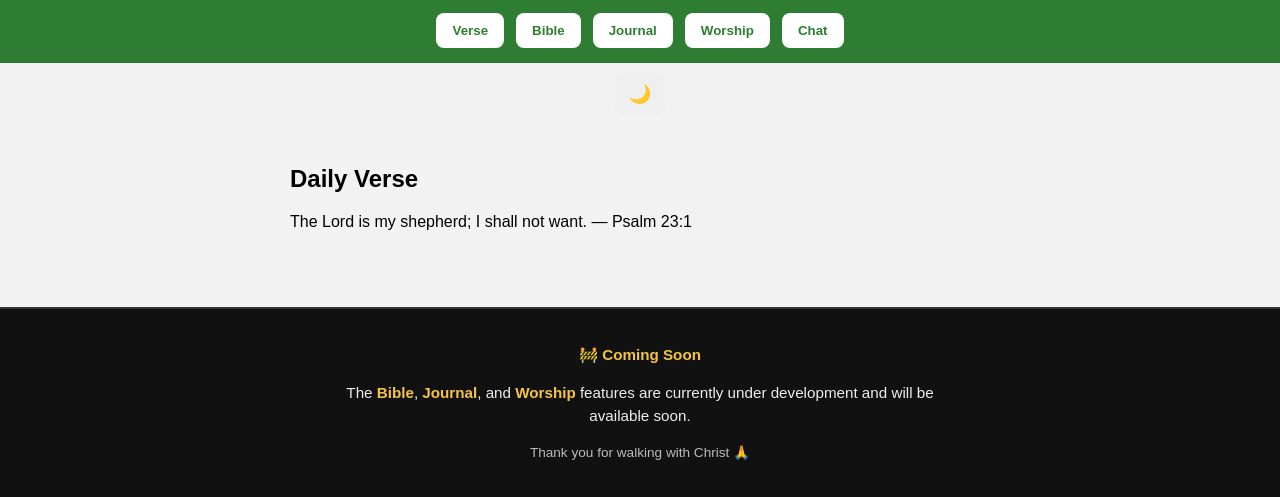
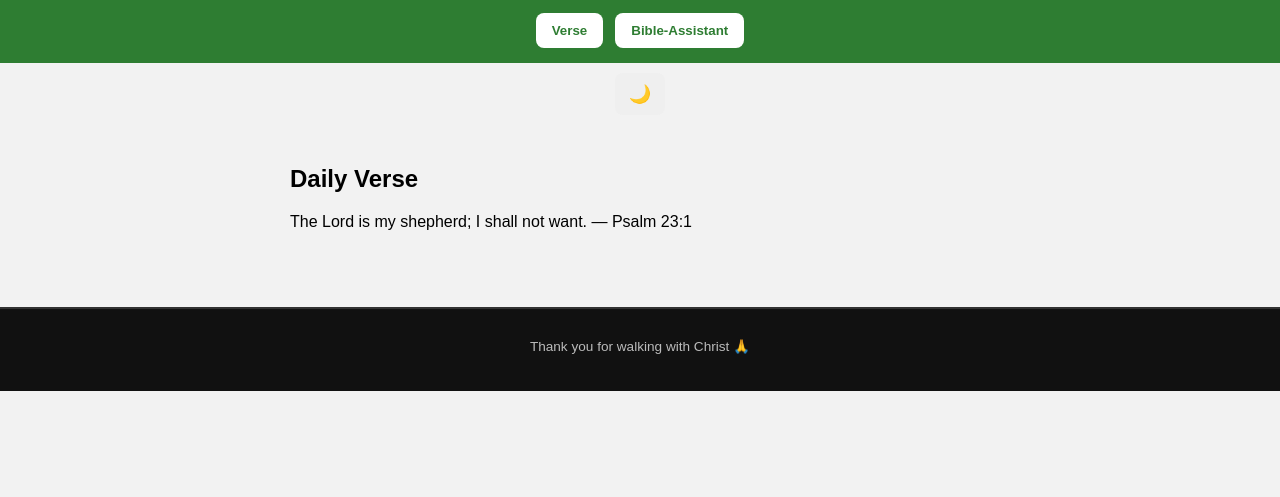
Before and after one commit to iamoptimusdad11/Walk-with-Christ, a plain HTML site: page index.html in a window 1280 px wide. Shown: the part 522-1019 px from the top of the page. After the commit the page ends 913 px from the top, so only its background shows below. Drawn offline with Linux system fonts and the light colour scheme; no server answers.

Commit message:
Update index.html

```diff
--- a/index.html
+++ b/index.html
@@ -136,10 +136,10 @@
   <!-- NAV -->
   <div class="nav-buttons">
     <button onclick="showSection('verse')">Verse</button>
-    <button onclick="showSection('bible')">Bible</button>
+ <!--   <button onclick="showSection('bible')">Bible</button>
     <button onclick="showSection('journal')">Journal</button>
-    <button onclick="showSection('worship')">Worship</button>
-    <button onclick="showSection('chat')">Chat</button>
+    <button onclick="showSection('worship')">Worship</button> -->
+    <button onclick="showSection('chat')">Bible-Assistant</button>
   </div>
 
   <!-- DARK MODE -->
@@ -178,11 +178,11 @@
 
   <footer class="site-footer">
   <div class="footer-content">
-    <p><strong>🚧 Coming Soon</strong></p>
+ <!--   <p><strong> Coming Soon</strong></p>
     <p>
       The <strong>Bible</strong>, <strong>Journal</strong>, and <strong>Worship</strong> features
       are currently under development and will be available soon.
-    </p>
+    </p>-->
     <p class="footer-note">Thank you for walking with Christ 🙏</p>
   </div>
 </footer>
```
